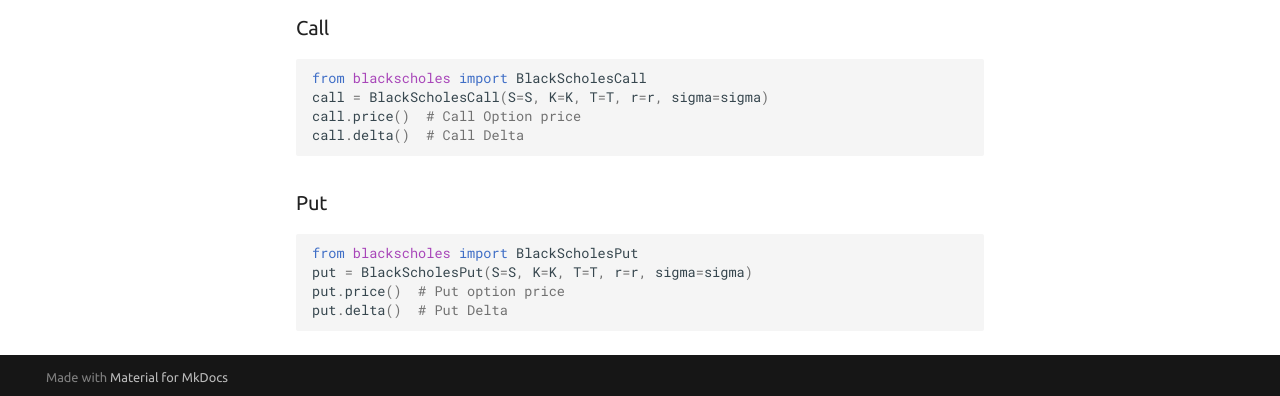
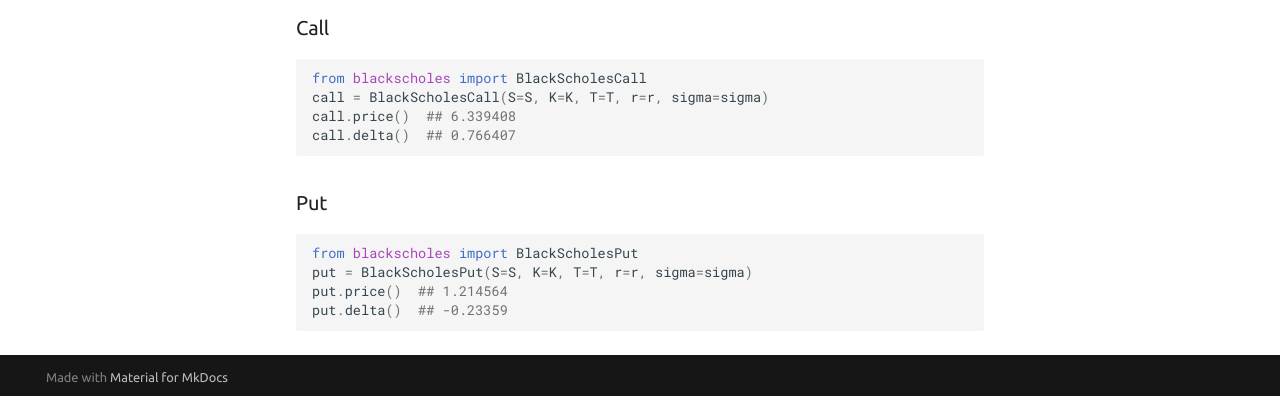
Before and after one commit to CarloLepelaars/blackscholes, an MkDocs documentation site: the page built from docs/index.md, in a window 1280 px wide and 1393 px high. Shown: the part 994-1390 px from the top of the window. Built offline with MkDocs 1.6.1 and Material for MkDocs 9.7.7, drawn with Linux system fonts in a browser that asks for light colours.

Commit message:
Cleanup Docs homepage

````diff
--- a/docs/index.md
+++ b/docs/index.md
@@ -40,8 +40,8 @@ sigma = 0.15  # 15% vol
 ```python3
 from blackscholes import BlackScholesCall
 call = BlackScholesCall(S=S, K=K, T=T, r=r, sigma=sigma)
-call.price()  # Call Option price
-call.delta()  # Call Delta
+call.price()  ## 6.339408
+call.delta()  ## 0.766407
 ```
 
 ### Put
@@ -49,6 +49,6 @@ call.delta()  # Call Delta
 ```python3
 from blackscholes import BlackScholesPut
 put = BlackScholesPut(S=S, K=K, T=T, r=r, sigma=sigma)
-put.price()  # Put option price
-put.delta()  # Put Delta
+put.price()  ## 1.214564
+put.delta()  ## -0.23359
 ```
````
